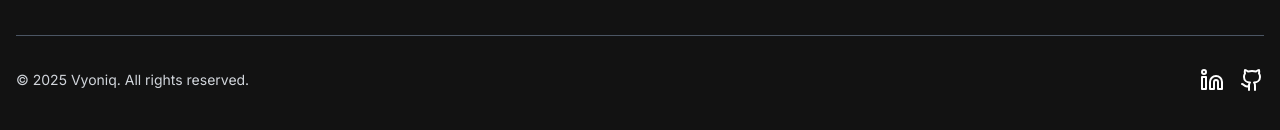
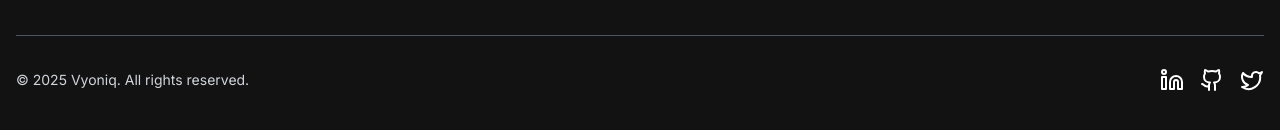
Before and after one commit to javigong/vyoniq, a Next.js app: page / in a window 1280 px wide. Shown: the part 3880-4010 px from the top of the page. Built offline with nearby package versions, Linux system fonts and the light colour scheme.

Commit message:
refactor: restore v8 from v6
Update project files and assets to match v8 state.

#VERCEL_SKIP

Co-authored-by: Javier Gongora <42308135+javigong@users.noreply.github.com>

```diff
--- a/components/footer.tsx
+++ b/components/footer.tsx
@@ -1,5 +1,5 @@
 import Link from "next/link"
-import { Linkedin, Github } from "lucide-react"
+import { Linkedin, Github, Twitter } from "lucide-react"
 
 export function Footer() {
   return (
@@ -68,6 +68,9 @@ export function Footer() {
             <Link href="#" className="text-white hover:text-vyoniq-green transition-colors" aria-label="GitHub">
               <Github className="h-6 w-6" />
             </Link>
+            <Link href="#" className="text-white hover:text-vyoniq-green transition-colors" aria-label="X (Twitter)">
+              <Twitter className="h-6 w-6" />
+            </Link>
           </div>
         </div>
       </div>
```
